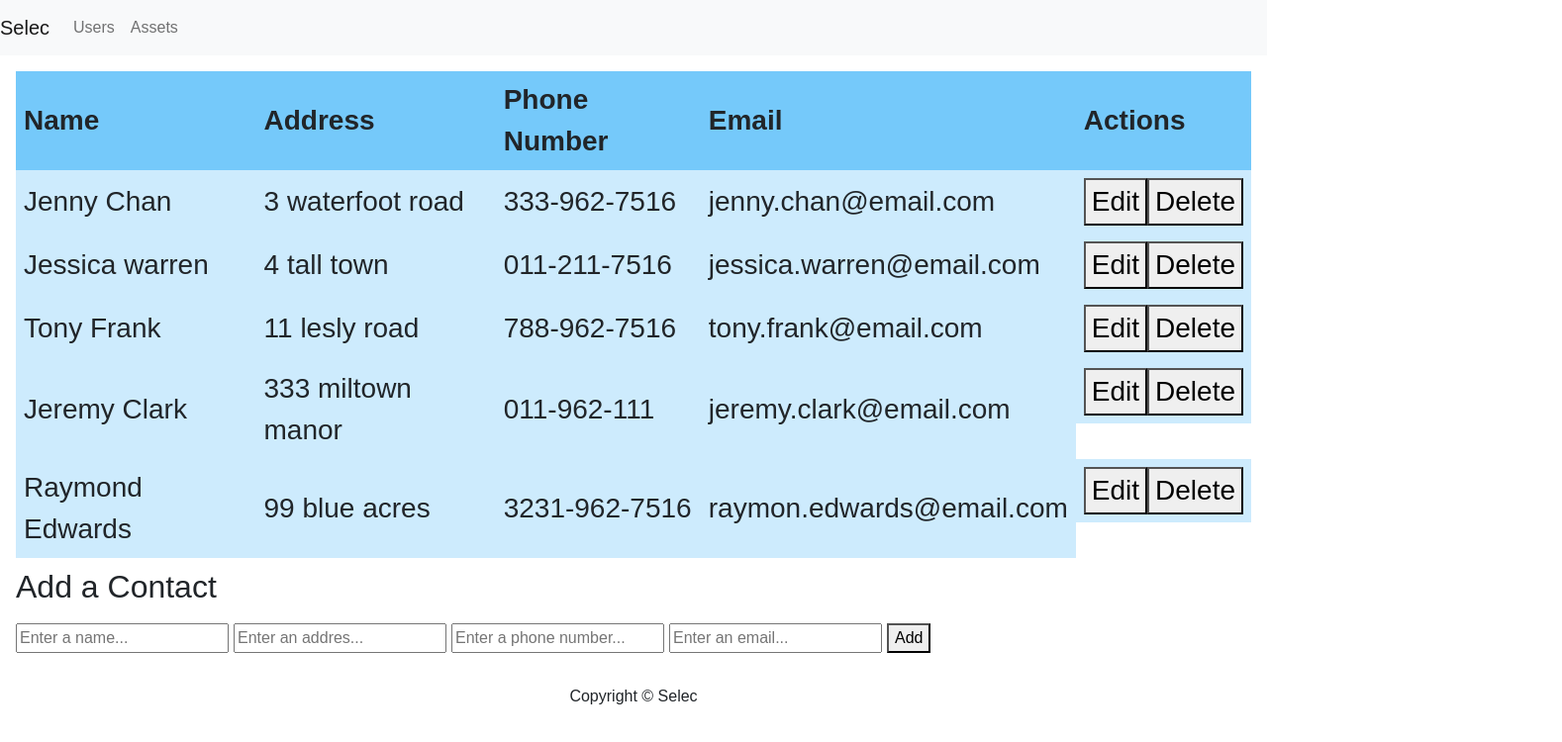
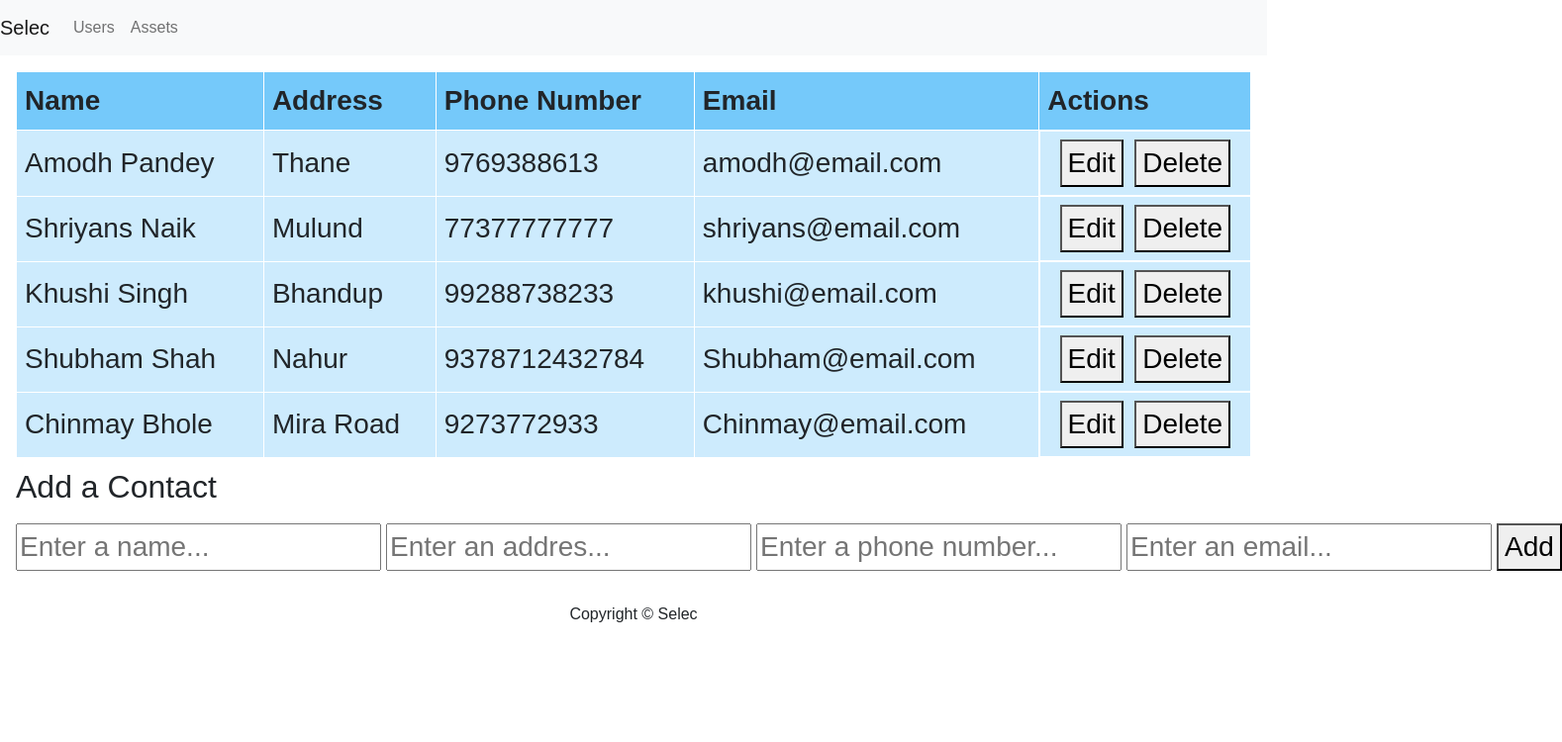
Before and after one commit to amodhp/admin-frontend, a React (Create React App) app: page /users in a window 1280 px wide. Shown: the top 750 px of the page at 99% size, 1578 px wide, since content can reach past the window. Built offline with nearby package versions, Linux system fonts and the light colour scheme.

Commit message:
Table Operations

```diff
--- a/src/App.css
+++ b/src/App.css
@@ -19,46 +19,3 @@ padding: 24px;
 .table-delete-button{
   margin-right: 12px;
 }
-
-
-.app-container {
-  display: flex;
-  flex-direction: column;
-  gap: 10px;
-  padding: 1rem;
-}
-
-table {
-  border-collapse: collapse;
-  width: 100%;
-}
-
-th,
-td {
-  border: 1px solid #ffffff;
-  text-align: left;
-  padding: 8px;
-  font-size: 32px;
-}
-
-th {
-  background-color: rgb(117, 201, 250);
-}
-
-td {
-  background-color: rgb(205, 235, 253);
-}
-
-form {
-  display: flex;
-  gap: 5px;
-}
-
-form td:last-child {
-  display: flex;
-  justify-content: space-evenly;
-}
-
-form * {
-  font-size: 28px;
-}
--- a/src/components/AssetsTable.js
+++ b/src/components/AssetsTable.js
@@ -9,7 +9,7 @@
 // import { Button } from "@mui/material";
 import React, { useState, Fragment } from "react";
 import { nanoid } from "nanoid";
-import "../App.css";
+import "../styles/Table.css";
 import data from "../mockAssetData.json";
 import ReadOnlyRow from "./common/ReadOnlyRow";
 import EditableRow from "./common/EditableRow";
@@ -51,7 +51,7 @@ function AssetsTable(props) {
   const handleEditFormChange = (event) => {
     event.preventDefault();
 
-    const fieldName = event.target.getAttribute("name");
+    const fieldName = event.target.getAttribute("assetName");
     const fieldValue = event.target.value;
 
     const newFormData = { ...editFormData };
@@ -88,7 +88,7 @@ function AssetsTable(props) {
 
     const newContacts = [...contacts];
 
-    const index = contacts.findIndex((contact) => contact.id === editContactId);
+    const index = contacts.findIndex((contact) => contact.assetId === editContactId);
 
     newContacts[index] = editedContact;
 
@@ -103,7 +103,7 @@ function AssetsTable(props) {
     const formValues = {
       assetName: contact.assetName,
       category: contact.category,
-     categoryId: contact.phoneNumber,
+     categoryId: contact.categoryId,
       assetId: contact.assetId,
     };
 
@@ -151,6 +151,7 @@ function AssetsTable(props) {
                   ) : (
                     <ReadOnlyRow
                       contact={contact}
+                      tableType={'Assets'}
                       handleEditClick={handleEditClick}
                       handleDeleteClick={handleDeleteClick}
                     />
--- a/src/components/UserTable.js
+++ b/src/components/UserTable.js
@@ -9,7 +9,7 @@
 // import { Button } from "@mui/material";
 import React, { useState, Fragment } from "react";
 import { nanoid } from "nanoid";
-import "../App.css";
+import "../styles/Table.css";
 import data from "../mockUserData.json";
 import ReadOnlyRow from "./common/ReadOnlyRow";
 import EditableRow from "./common/EditableRow";
@@ -149,6 +149,7 @@ function UserTable(props) {
                   ) : (
                     <ReadOnlyRow
                       contact={contact}
+                      tableType={'Users'}
                       handleEditClick={handleEditClick}
                       handleDeleteClick={handleDeleteClick}
                     />
--- a/src/components/common/ReadOnlyRow.js
+++ b/src/components/common/ReadOnlyRow.js
@@ -1,6 +1,13 @@
 import React from "react";
 
-const ReadOnlyRow = ({ contact, handleEditClick, handleDeleteClick }) => {
+const ReadOnlyRow = ({
+  tableType,
+  contact,
+  handleEditClick,
+  handleDeleteClick,
+}) => {
+  const checkType = (check) => {
+    if (check == "Users") {
       return (
         <tr>
           <td>{contact.fullName}</td>
@@ -9,17 +16,64 @@ const ReadOnlyRow = ({ contact, handleEditClick, handleDeleteClick }) => {
           <td>{contact.email}</td>
           <td>
             <button
-          type="button"
+              check="button"
               onClick={(event) => handleEditClick(event, contact)}
             >
               Edit
             </button>
-        <button type="button" onClick={() => handleDeleteClick(contact.id)}>
+            <button
+              check="button"
+              onClick={() => handleDeleteClick(contact.id)}
+            >
               Delete
             </button>
           </td>
         </tr>
       );
+    } else if (check === "Assets") {
+      return (
+        <tr>
+          <td>{contact.assetName}</td>
+          <td>{contact.category}</td>
+          <td>{contact.categoryId}</td>
+          <td>{contact.assetId}</td>
+          <td>
+            <button
+              check="button"
+              onClick={(event) => handleEditClick(event, contact)}
+            >
+              Edit
+            </button>
+            <button
+              check="button"
+              onClick={() => handleDeleteClick(contact.assetId)}
+            >
+              Delete
+            </button>
+          </td>
+        </tr>
+      );
+    }
+  };
+
+  return checkType(tableType);
+  // <tr>
+  //   <td>{contact.fullName}</td>
+  //   <td>{contact.address}</td>
+  //   <td>{contact.phoneNumber}</td>
+  //   <td>{contact.email}</td>
+  //   <td>
+  //     <button
+  //       check="button"
+  //       onClick={(event) => handleEditClick(event, contact)}
+  //     >
+  //       Edit
+  //     </button>
+  //     <button type="button" onClick={() => handleDeleteClick(contact.id)}>
+  //       Delete
+  //     </button>
+  //   </td>
+  // </tr>
 };
 
 export default ReadOnlyRow;
--- a/src/mockAssetData.json
+++ b/src/mockAssetData.json
@@ -1,37 +1,26 @@
 [
     {
       "assetId": 1,
-      "assetName": "Jenny Chan",
-      "category": "3 waterfoot road",
-      "categoryId": "333-962-7516"
+      "assetName": "AC",
+      "category": "Electric",
+      "categoryId": "asdnajsd336dd"
 
     },
     {
       "assetId": 2,
-      "assetName": "Jessica warren",
-      "category": "4 tall town",
-      "categoryId": "011-211-7516"
+      "assetName": "Switch",
+      "category": "Sub Electric",
+      "categoryId": "dfnj73hbw"
 
     },
     {
       "assetId": 3,
-      "assetName": "Tony Frank",
-      "category": "11 lesly road",
-      "categoryId": "788-962-7516"
-
-    },
-    {
-      "assetId": 4,
-      "assetName": "Jeremy Clark",
-      "category": "333 miltown manor",
-      "categoryId": "011-962-111"
-
-    },
-    {
-      "assetId": 5,
-      "assetName": "Raymond Edwards",
-      "category": "99 blue acres",
-      "categoryId": "3231-962-7516"
+      "assetName": "Machine Gun",
+      "category": "Weapon",
+      "categoryId": "sjcjasnj7378"
 
     }
+
+
+
   ]
--- a/src/mockUserData.json
+++ b/src/mockUserData.json
@@ -1,37 +1,37 @@
 [
     {
       "id": 1,
-      "fullName": "Jenny Chan",
-      "address": "3 waterfoot road",
-      "phoneNumber": "333-962-7516",
-      "email": "jenny.chan@email.com"
+      "fullName": "Amodh Pandey",
+      "address": "Thane",
+      "phoneNumber": "9769388613",
+      "email": "amodh@email.com"
     },
     {
       "id": 2,
-      "fullName": "Jessica warren",
-      "address": "4 tall town",
-      "phoneNumber": "011-211-7516",
-      "email": "jessica.warren@email.com"
+      "fullName": "Shriyans Naik",
+      "address": "Mulund",
+      "phoneNumber": "77377777777",
+      "email": "shriyans@email.com"
     },
     {
       "id": 3,
-      "fullName": "Tony Frank",
-      "address": "11 lesly road",
-      "phoneNumber": "788-962-7516",
-      "email": "tony.frank@email.com"
+      "fullName": "Khushi Singh",
+      "address": "Bhandup",
+      "phoneNumber": "99288738233",
+      "email": "khushi@email.com"
     },
     {
       "id": 4,
-      "fullName": "Jeremy Clark",
-      "address": "333 miltown manor",
-      "phoneNumber": "011-962-111",
-      "email": "jeremy.clark@email.com"
+      "fullName": "Shubham Shah",
+      "address": "Nahur",
+      "phoneNumber": "9378712432784",
+      "email": "Shubham@email.com"
     },
     {
       "id": 5,
-      "fullName": "Raymond Edwards",
-      "address": "99 blue acres",
-      "phoneNumber": "3231-962-7516",
-      "email": "raymon.edwards@email.com"
+      "fullName": "Chinmay Bhole",
+      "address": "Mira Road",
+      "phoneNumber": "9273772933",
+      "email": "Chinmay@email.com"
     }
   ]
--- /dev/null
+++ b/src/styles/Table.css
@@ -0,0 +1,42 @@
+
+.app-container {
+    display: flex;
+    flex-direction: column;
+    gap: 10px;
+    padding: 1rem;
+  }
+
+  table {
+    border-collapse: collapse;
+    width: 100%;
+  }
+
+  th,
+  td {
+    border: 1px solid #ffffff;
+    text-align: left;
+    padding: 8px;
+    font-size: 32px;
+  }
+
+  th {
+    background-color: rgb(117, 201, 250);
+  }
+
+  td {
+    background-color: rgb(205, 235, 253);
+  }
+
+  form {
+    display: flex;
+    gap: 5px;
+  }
+
+  form td:last-child {
+    display: flex;
+    justify-content: space-evenly;
+  }
+
+  form * {
+    font-size: 28px;
+  }
```
Lines whose indentation alone changed are shown as unchanged.
